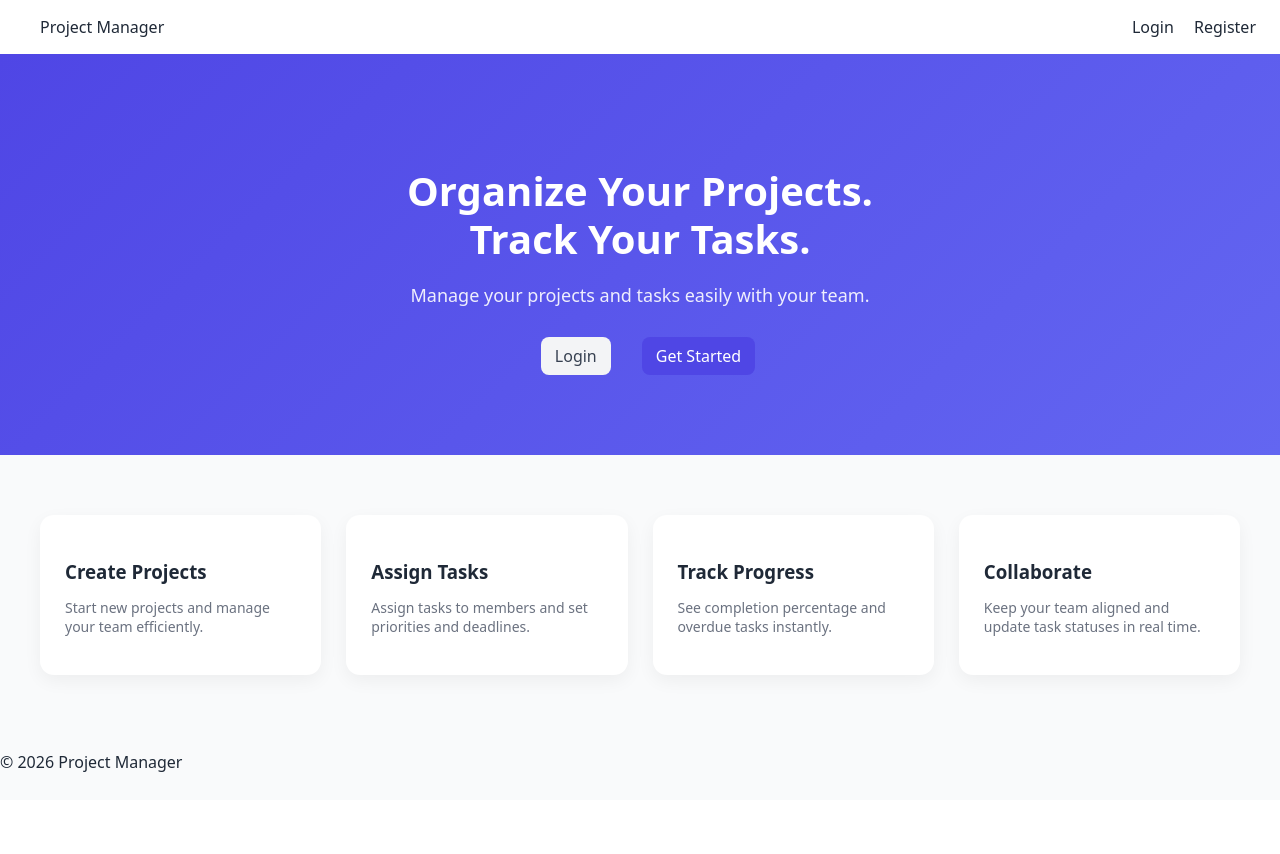
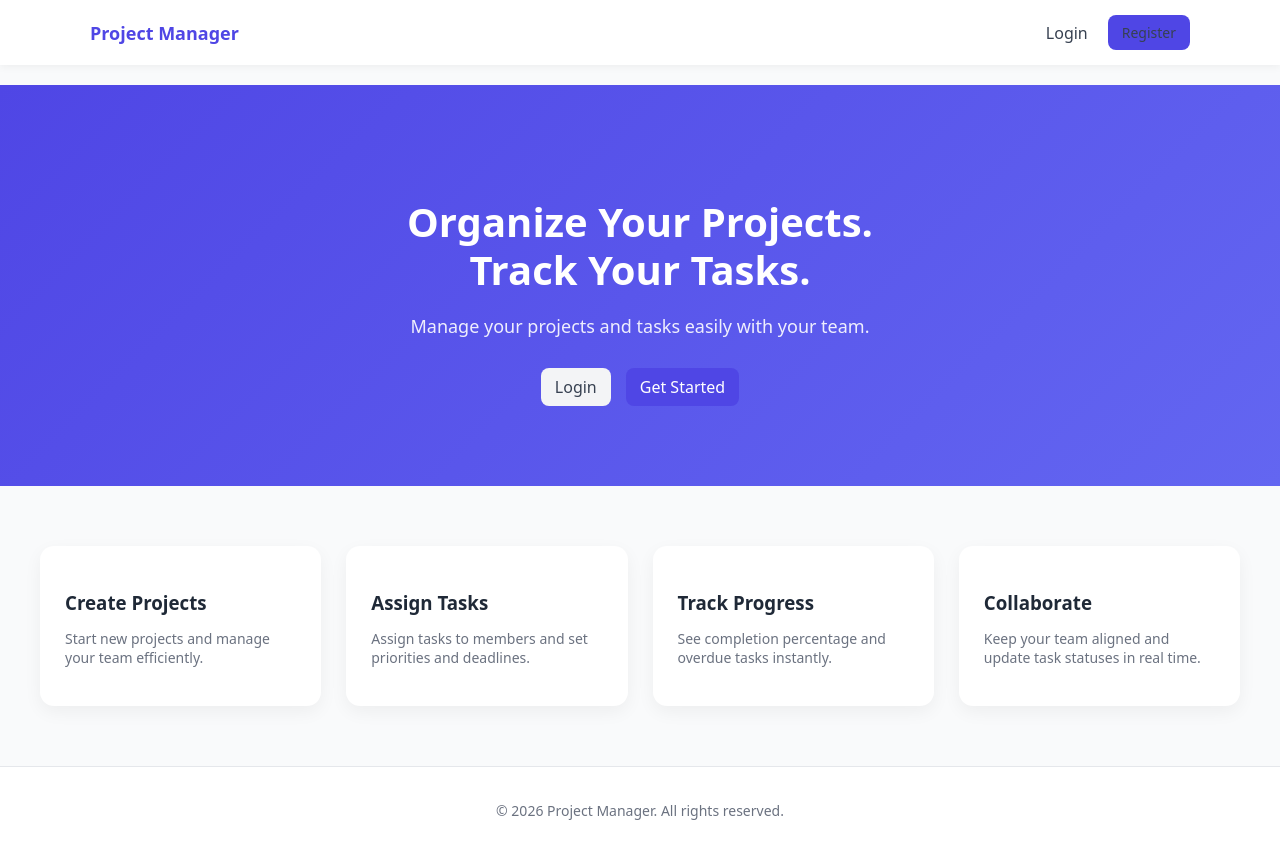
Before and after one commit to harsij01/project-manager, a Flask app: page / in a window 1280 px wide. Before the commit the page ends 772 px from the top, so only its background shows below. Run offline with Flask 3, Linux system fonts and the light colour scheme.

Commit message:
styled layout

```diff
--- a/static/style.css
+++ b/static/style.css
@@ -13,29 +13,105 @@
 
 body {
   margin: 0;
-  font-family: system-ui, -apple-system, sans-serif;
+  font-family: system-ui, -apple-system, BlinkMacSystemFont, sans-serif;
   background: var(--bg);
   color: var(--text);
+  display: flex;
+  flex-direction: column;
+  min-height: 100vh;
 }
 
-.container {
-  max-width: 100%;
-  margin: auto;
-  padding: 40px;
+.main-content {
+  flex: 1;
+  padding-top: 20px;
+}
+
+.site-header {
+  background: white;
+  box-shadow: 0 2px 8px rgba(0,0,0,0.05);
+  position: sticky;
+  top: 0;
+  z-index: 1000;
 }
 
 .navbar {
+  max-width: 1100px;
+  margin: 0 auto;
+  padding: 15px 20px;
   display: flex;
   justify-content: space-between;
-  padding: 16px 24px;
-  background: var(--card-bg);
-  box-shadow: 0 2px 6px rgba(0,0,0,0.05);
+  align-items: center;
 }
 
-a {
-  margin-left: 16px;
+.logo a {
+  font-weight: 700;
+  font-size: 18px;
+  color: var(--primary);
   text-decoration: none;
-  color: var(--text);
+}
+
+.nav-links {
+  display: flex;
+  gap: 20px;
+  align-items: center;
+}
+
+.nav-links a {
+  text-decoration: none;
+  color: #374151;
+  font-weight: 500;
+  transition: color 0.2s ease;
+}
+
+.nav-links a:hover {
+  color: var(--primary);
+}
+
+.nav-btn {
+  padding: 6px 12px;
+  font-size: 14px;
+}
+
+.flash-container {
+  max-width: 800px;
+  margin: 20px auto;
+  padding: 0 20px;
+}
+
+.flash {
+  padding: 12px 15px;
+  border-radius: 8px;
+  margin-bottom: 10px;
+  font-size: 14px;
+  font-weight: 500;
+}
+
+/* Success */
+.flash-success {
+  background: #dcfce7;
+  color: #166534;
+}
+
+/* Error */
+.flash-danger,
+.flash-error {
+  background: #fee2e2;
+  color: #991b1b;
+}
+
+/* Info */
+.flash-info {
+  background: #dbeafe;
+  color: #1e40af;
+}
+
+.footer {
+  text-align: center;
+  padding: 20px;
+  background: white;
+  font-size: 14px;
+  color: #6b7280;
+  border-top: 1px solid #e5e7eb;
 }
 
 .btn-primary {
--- a/templates/layout.html
+++ b/templates/layout.html
@@ -4,38 +4,51 @@
     <meta charset="utf-8">
     <meta name="viewport" content="width=device-width, initial-scale=1">
     <title>{% block title %}{% endblock %}</title>
+
     <link rel="stylesheet" href="{{ url_for('static', filename='style.css') }}">
 </head>
+
 <body>
-        <header>
+
+<header class="site-header">
     <nav class="navbar">
-                <div class="logo"><a href="{{ url_for('home') }}">Project Manager</a></div>
-                <nav class="nav-links">
+        <div class="logo">
+            <a href="{{ url_for('home') }}">Project Manager</a>
+        </div>
+
+        <div class="nav-links">
             {% if current_user.is_authenticated %}
                 <a href="{{ url_for('dashboard') }}">Dashboard</a>
-                        <a href="{{ url_for('logout') }}">Logout</a>
+                <a href="{{ url_for('logout') }}" class="logout-link">Logout</a>
             {% else %}
                 <a href="{{ url_for('login') }}">Login</a>
-                        <a href="{{ url_for('register') }}">Register</a>
+                <a href="{{ url_for('register') }}" class="btn btn-primary nav-btn">Register</a>
             {% endif %}
-                </nav>
+        </div>
     </nav>
 </header>
 
+<!-- Flash Messages -->
 {% with messages = get_flashed_messages(with_categories=true) %}
 {% if messages %}
     <div class="flash-container">
         {% for category, message in messages %}
-                <div class="flash {{ category }}">{{ message }}</div>
+            <div class="flash flash-{{ category }}">
+                {{ message }}
+            </div>
         {% endfor %}
     </div>
 {% endif %}
 {% endwith %}
 
+<!-- Main Content -->
+<main class="main-content">
     {% block content %}{% endblock %}
+</main>
 
-        <footer>
-            <p>&copy; 2026 Project Manager</p>
+<footer class="footer">
+    <p>&copy; 2026 Project Manager. All rights reserved.</p>
 </footer>
+
 </body>
 </html>
```
Lines whose indentation alone changed are shown as unchanged.
